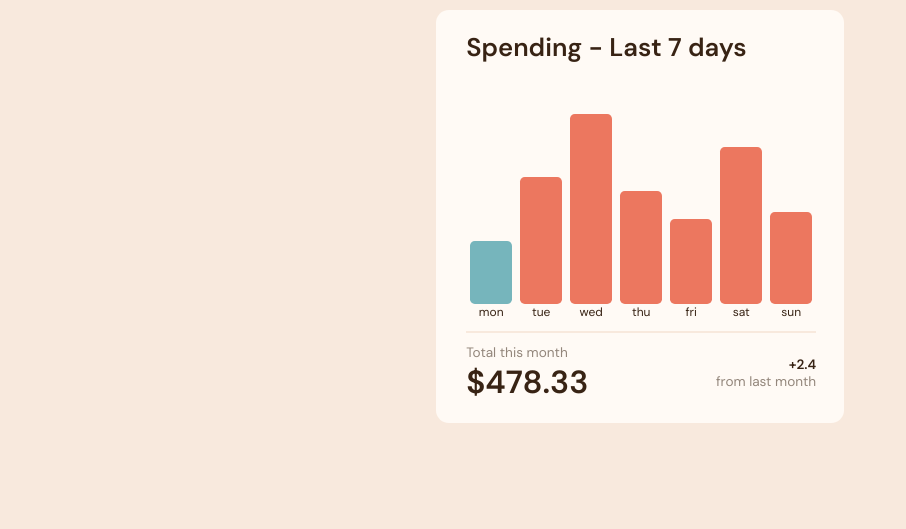
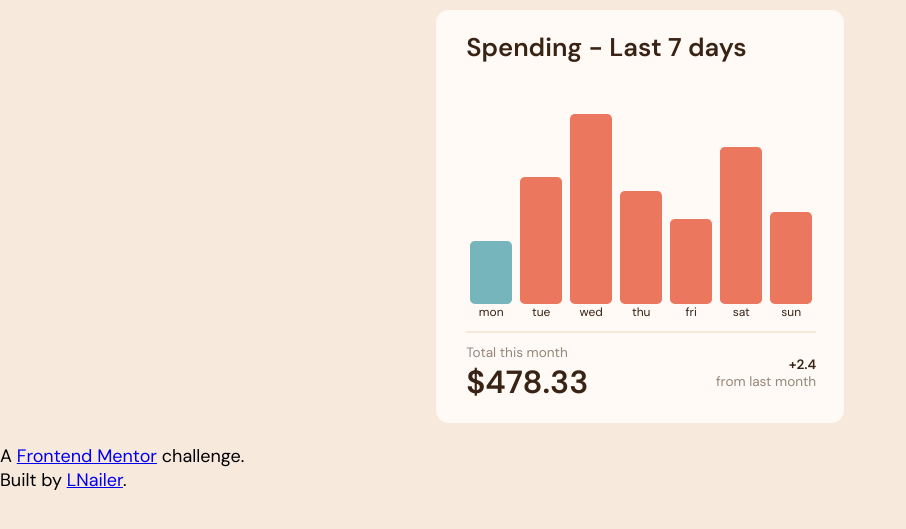
Before and after one commit to LNailer/FEM-expenses-component, a plain HTML site: page index.html in a window 1280 px wide. Shown: the part 155-684 px from the top of the page, without its empty margins (0-906 px from the left). Drawn offline with Linux system fonts and the light colour scheme.

Commit message:
Update index.html - added credit/attribution below component.

```diff
--- a/index.html
+++ b/index.html
@@ -59,10 +59,14 @@
         </div>
       </div>
     </div>
+  </div>
+</div>
 
-  </div>
+<div class="acknowledgement">
+  <div>A <a href="https://www.frontendmentor.io/">Frontend Mentor</a>  challenge.</div>
+  <div>Built by <a href="https://github.com/LNailer">LNailer</a>.</div>
+</div>
 
-</div>
 <script src="script.js"></script>
 </body>
 </html>
```
